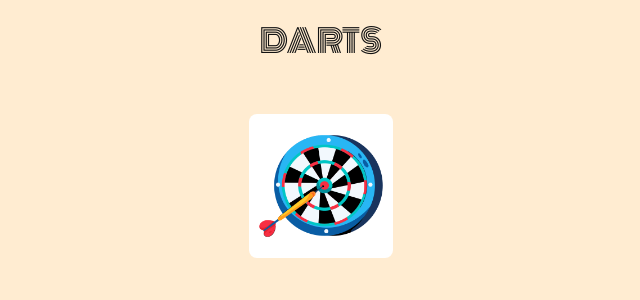
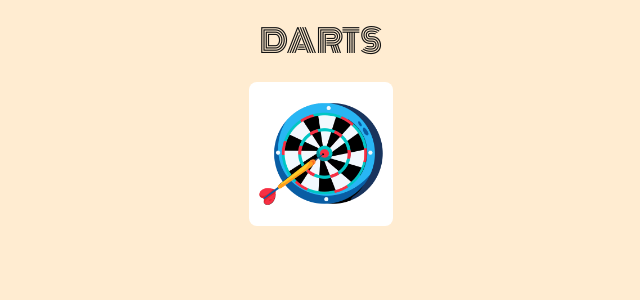
Before and after one commit to Kant109/ApsiDart, a Vue app: page /darts in a window 1280 px wide. Shown: the top 300 px of the page, without its empty margins (319-959 px from the left). Built offline with nearby package versions, Linux system fonts and the light colour scheme; a web font is replaced by a local one.

Commit message:
Ajout animation onMounted page DartsHome

```diff
--- a/src/views/Darts/DartsHome.vue
+++ b/src/views/Darts/DartsHome.vue
@@ -1,5 +1,11 @@
 <script setup lang="ts">
+import { onMounted, ref } from 'vue';
 
+const isAnimation = ref(false);
+
+onMounted(() => {
+    isAnimation.value = true;
+})
 </script>
 
 <template>
@@ -8,10 +14,11 @@
             <div class="title">DARTS</div>
         </div>
 
+        <div class="darts-img" :class="{'animation': isAnimation}">
+            <img src="/icons/darts.png" alt="Image Game">
+        </div>
+
         <div class="darts-game-chose-mode">
-            <div class="darts-animation">
-                <img src="/icons/darts.png" alt="Image Game">
-            </div>
         </div>
     </div>
 </template>
@@ -22,13 +29,17 @@
 .darts-game-container {
     display: flex;
     width: 100%;
+    height: 100%;
     flex-direction: column;
     align-items: center;
+    position: relative;
 
     .header {
         width: 100%;
         padding: 1rem .5rem;
         background-color: var(--bg-color-primary);
+        animation-duration: .5s;
+        animation-name: appear;
 
         .title {
             display: flex;
@@ -39,24 +50,49 @@
         }
     }
 
-    .darts-game-chose-mode {
-        display: flex;
-        margin-top: 2rem;
+    .darts-img {
+        position: absolute;
+        top: 50%;
+        left: 50%;
+        transform: translate(-50%, -50%);
+        background-color: var(--bg-color-secondary);
+        border-radius: .5rem;
+        width: 9rem;
+        height: 9rem;
 
-        .darts-animation {
+        &.animation {
             display: flex;
             align-items: center;
             justify-content: center;
-            background-color: var(--bg-color-secondary);
-            border-radius: .5rem;
+            animation: slide-top 0.5s cubic-bezier(0.250, 0.460, 0.450, 0.940) both;
+        }
+
+        img {
             width: 9rem;
             height: 9rem;
+        }
+    }
 
-            img {
-                width: 9rem;
-                height: 9rem;
-            }
-        }
+    .darts-game-chose-mode {
+        display: flex;
+    }
+}
+
+@keyframes slide-top {
+  0% {
+    transform: translateY(0) translate(-50%, -50%);
+  }
+  100% {
+    transform: translateY(calc( -1 * calc(50vh - (82px + 4.5rem)))) translate(-50%, -50%);
+  }
+}
+
+@keyframes appear {
+    0% {
+        opacity: 0;
+    }
+    100% {
+        opacity: 1;
     }
 }
 
--- a/src/views/HomePage.vue
+++ b/src/views/HomePage.vue
@@ -146,7 +146,7 @@ const launchAnimation = (gameImg: string) => {
     &.isAnimationLaunch {
         opacity: 0;
         animation-duration: .2s;
-        animation-name: disapear;
+        animation-name: disappear;
     }
 }
 
@@ -214,7 +214,7 @@ const launchAnimation = (gameImg: string) => {
   }
 }
 
-@keyframes disapear {
+@keyframes disappear {
     0% {
         opacity: 1;
     }
```
